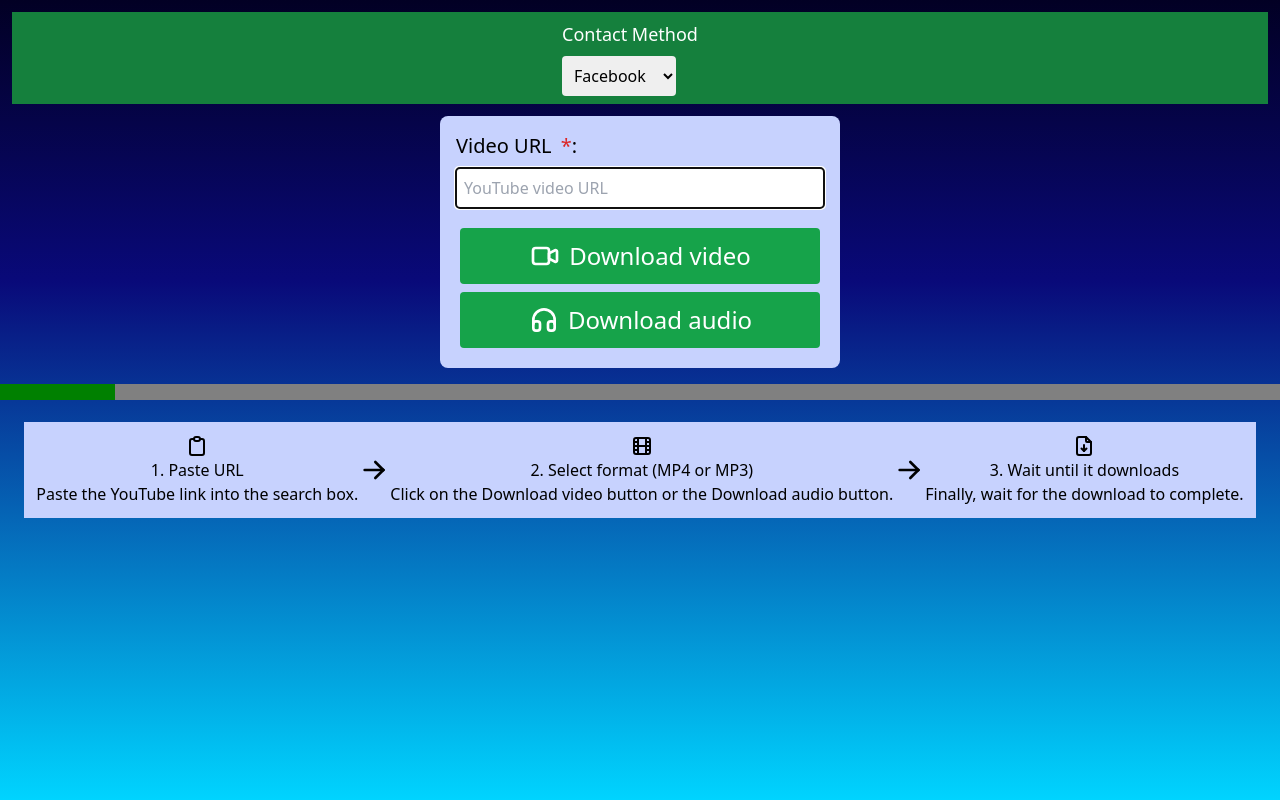
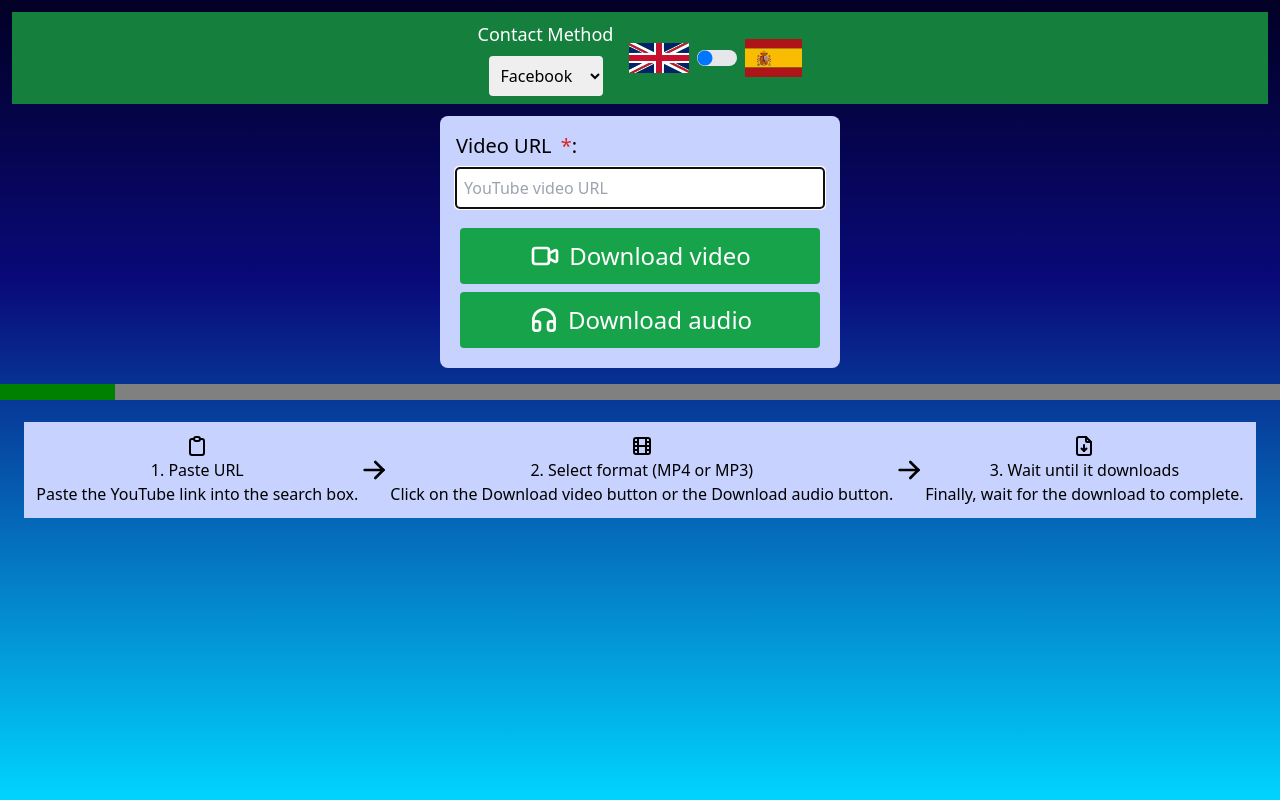
Before and after one commit to RaulCatalinas/EasyViewerWeb, an Astro site: page / in a window 1280 px wide. Built offline with nearby package versions, Linux system fonts and the light colour scheme; Astro itself is replaced by a stand-in of ours.

Commit message:
feat(Root): Added language selector component
- Created the language selector component in the UI, but the logic to switch languages is pending implementation.

```diff
--- a/src/components/contact/DropdownContact.tsx
+++ b/src/components/contact/DropdownContact.tsx
@@ -18,7 +18,7 @@ export default function DropdownContact() {
 	}
 
 	return (
-    <>
+		<div className="flex flex-col items-center justify-center">
 			<label
 				htmlFor="contact-method"
 				className="text-lg mb-2 block text-white text-center"
@@ -35,6 +35,6 @@ export default function DropdownContact() {
 				<Option value="twitter" text="Twitter" />
 				<Option value="github" text="GitHub" />
 			</select>
-    </>
+		</div>
 	)
 }
--- /dev/null
+++ b/src/components/languages/ChangeLanguage.tsx
@@ -0,0 +1,37 @@
+// Icons
+import SpanishFlag from "@/icons/flags/SpanishFlag"
+import UKFlag from "@/icons/flags/UKFlag"
+
+// Hooks
+import { useRangeValue } from "@/hooks/useRangeValue"
+
+export default function ChangeLanguage() {
+	const { rangeValue, changeRangeValue } = useRangeValue()
+
+	return (
+		<div className="flex flex-row gap-2 justify-center items-center max-md:flex-col">
+			<button
+				type="button"
+				onClick={() => changeRangeValue(0)}
+				className="max-md:mb-3"
+			>
+				<UKFlag />
+			</button>
+			<input
+				type="range"
+				min={0}
+				max={1}
+				value={rangeValue}
+				onClick={() => changeRangeValue(rangeValue === 0 ? 1 : 0)}
+				className="w-10 bg-gray-200 rounded-full appearance-none focus:outline-none focus:ring-2 focus:ring-blue-500 max-md:rotate-90"
+			/>
+			<button
+				type="button"
+				onClick={() => changeRangeValue(1)}
+				className="max-md:mt-3"
+			>
+				<SpanishFlag />
+			</button>
+		</div>
+	)
+}
--- a/src/components/nav/NavBar.astro
+++ /dev/null
@@ -1,11 +0,0 @@
----
-import DropdownContact from "../contact/DropdownContact"
----
-
-<nav class="p-2 m-3 bg-green-700">
-  <ul class="m-0 p-0 flex justify-center items-center">
-    <li class="mr-5">
-      <DropdownContact client:load />
-    </li>
-  </ul>
-</nav>
--- /dev/null
+++ b/src/hooks/useRangeValue.ts
@@ -0,0 +1,11 @@
+import { useState } from "react"
+
+export function useRangeValue() {
+	const [rangeValue, setRangeValue] = useState<0 | 1>(0)
+
+	const changeRangeValue = (value: 0 | 1) => {
+		setRangeValue(value)
+	}
+
+	return { rangeValue, changeRangeValue }
+}
--- /dev/null
+++ b/src/icons/flags/SpanishFlag.tsx
@@ -0,0 +1,271 @@
+export default function SpanishFlag() {
+	return (
+		<svg
+			xmlns="http://www.w3.org/2000/svg"
+			fillRule="evenodd"
+			clipRule="evenodd"
+			imageRendering="optimizeQuality"
+			shapeRendering="geometricPrecision"
+			textRendering="geometricPrecision"
+			viewBox="0 0 640 427"
+			height="40"
+			width="57"
+		>
+			<title>Spanish flag</title>
+			<path fill="#ad1518" d="M0 0h640v107H0V0Z" />
+			<path fill="#f9bc00" d="M0 107h640v213H0V107Z" />
+			<path
+				fill="#947608"
+				d="M215 135c-2 1-2 3 1 4l-6 2c-2-2-2-3 0-4l1 1v-2c1-2 0-4-1-5 2-5 4-5 7 0l-2 4Z"
+			/>
+			<path fill="#24459a" d="M211 136v2l-1-1 1-1Z" />
+			<path
+				fill="#585554"
+				d="m215 135 2 4c-2 1-2 3 0 5l-6-2-2 2 1-3 6-2c-3-1-3-3-1-4Z"
+			/>
+			<path
+				fill="#8e6f1b"
+				d="m209 144 2-2 6 2 2-1c-2-1-2-2 0-2l1 2 2-2 1 2 3-2c3 0 5 1 8 3l10 1c-1 3 0 3 2 1l1 3c1-3 2-3 3 0l2-1 6 8-2 1c4 1 4 2 0 3 3 1 3 2 1 3 0 2 0 4-2 7-3 0-5 2-5 5l-1-2c-3 1-5 1-6-2l9-3c-1-3-2-5-1-7l2-3c-1-5-4-7-8-8h-8v7c-3 2-4 5-2 9l-4 1c-1-2 0-3 1-4v-6l-2-1h3c1-6-1-10-6-11-4-1-7 0-9 1-1 1-2 2-1 4l-4-2c-2 3-2 7-2 11l4-1-1-2 1-5 2 1v1l-2 12h-4v4l-6-1c0-3 2-5 5-4l-1-11c1-6-1-9-7-8-8 0-11 3-8 11l1 4-1 1c2 3 2 5-2 6-2-2-2-4 0-5l-3-5v-7c-5-1-10 0-13 3-3 2-3 5-1 8l-1 7h3l-1 6c-1-3-3-4-5-3l-3-9 2-2c-3-7 1-12 10-14l3 1c-2-1-2-2 0-2l1 2c1-2 2-3 3-1l9-4c1 2 2 2 2-1l7-1c2 0 3 1 2 3l2 1Z"
+			/>
+			<path fill="#f3b701" d="M251 161c-5-3-9-4-14-4v-7h8c4 1 7 3 8 8l-2 3Z" />
+			<path fill="#988757" d="M217 150v2l-2-1-1 5 1 2-4 1c0-4 0-8 2-11l4 2Z" />
+			<path
+				fill="#f5b902"
+				d="M189 157c-6-1-10 0-14 4-2-3-2-6 1-8 3-3 8-4 13-3v7Z"
+			/>
+			<path
+				fill="#f6b900"
+				d="m230 156-13-3v-3c-1-2 0-3 1-4 2-1 5-2 9-1 5 1 7 5 6 11h-3Z"
+			/>
+			<path
+				fill="#f8bb00"
+				d="M209 153c-6 0-11 1-15 3-3-8 0-11 8-11 6-1 8 2 7 8Z"
+			/>
+			<path
+				fill="#af0b24"
+				d="m209 153 1 11c-3-1-5 1-5 4-1-1-2 0-3 1l-1-2c-1-2-3-3-4-2l-2-5-1-4c4-2 9-3 15-3Z"
+			/>
+			<path
+				fill="#a61123"
+				d="m217 153 13 3 2 1v6c-2 0-3 1-3 3l-4 1 1 2 4 4c-4 2-6 2-8-2-2 3-5 3-7 1-1-2 0-3 1-3 4-1 5-2 2-5l-3 1 2-12Z"
+			/>
+			<path
+				fill="#aa0b23"
+				d="m189 157 3 5c-2 1-2 3 0 5-2-1-4 0-4 2-2 0-2 1 0 2h6c0 4-1 5-5 5l-3-4v5l-9-2-1-1 1-6h-3l1-7c4-4 8-5 14-4Z"
+			/>
+			<path
+				fill="#a80c23"
+				d="M237 157c5 0 9 1 14 4-1 2 0 4 1 7l-9 3c1 3 3 3 6 2l1 2-9 2-1-5c-1 1-2 2-1 4l-6-2c-1-2 0-3 1-3 2 1 3 0 5-2h-1l-3-3c-2-4-1-7 2-9Z"
+			/>
+			<path fill="#947400" d="M216 169c-1-2-2-3-1-4l3-1c3 3 2 4-2 5Z" />
+			<path fill="#997900" d="m229 166 1 4-4-1-1-2 4-1Z" />
+			<path fill="#916f02" d="M192 171h-4c-2-1-2-2 0-2 1-1 2-2 4-1v3Z" />
+			<path fill="#927101" d="M238 169h1c-2 2-3 3-5 2v-3c1-1 2 0 4 1Z" />
+			<path
+				fill="#902220"
+				d="m195 160 2 5c1-1 3 0 4 2l1 2c1-1 2-2 3-1l6 1v-4h4c-1 1 0 2 1 4-1 0-2 1-1 3l-2-3c-2 5-5 6-9 3-1 0-2 1-2 3l-4-1-4-3h-2v-3c-2-1-3 0-4 1 0-2 2-3 4-2 4-1 4-3 2-6l1-1Z"
+			/>
+			<path fill="#957400" d="M201 167c-1 2-3 3-5 3-1-4 1-5 5-3Z" />
+			<path fill="#8b6603" d="M180 169c4 0 5 2 1 5-4-1-4-3-1-5Z" />
+			<path
+				fill="#6e1f11"
+				d="M232 163c-1 1-2 2-1 4l4-1 3 3c-2-1-3-2-4-1v3c-1 0-2 1-1 3l-2-3-1 2-4-4 4 1-1-4c0-2 1-3 3-3Z"
+			/>
+			<path
+				fill="#6d3c0a"
+				d="m194 171 4 3 4 1a4599 4599 0 0 0 22 0l8 1h-27l17 1-17 2-9-1 7-1c-5-1-9 0-13 1l5 1-8 2c2 1 2 2 0 4l-2-3c1-2 1-3-1-3l5-3c4 0 5-1 5-5Z"
+			/>
+			<path
+				fill="#826110"
+				d="M215 172c2 2 5 2 7-1 2 4 4 4 8 2l1-2 2 3 6 2c-1-2 0-3 1-4l1 5 9-2c-5 2-9 6-11 11l-4 2c-11-3-21-4-31-3l-6-2c-1-1-2-2-1-3s3 0 5 1c-5 1-4 2 0 2l4-1-1-3 17-2-17-1a19421 19421 0 0 0-3-1c0-2 1-3 2-3 4 3 7 2 9-3l2 3Z"
+			/>
+			<path fill="#916e15" d="m189 176-5 3a3742 3742 0 0 0-7-4l9 2v-5l3 4Z" />
+			<path
+				fill="#876a05"
+				d="m205 179 1 3-4 1c-4 0-5-1 0-2-2-1-4-2-5-1s0 2 1 3l6 2c-19 1-19 3 0 5l31-2 4-2v2l-6 3h-40l-6-3v-3c2-2 2-3 0-4l8-2-5-1c4-1 8-2 13-1l-7 1 9 1Z"
+			/>
+			<path fill="#19542d" d="M224 180c2-1 4 0 6 1l-3 1-3-2Z" />
+			<path fill="#4c472e" d="M276 180c-1 1-1 2-2 1-1-2 0-3 1-3l1 2Z" />
+			<path
+				fill="#b58e21"
+				d="m276 180 8 2v5l-1-3c-3-2-6-2-8 1-2-3-5-3-7-1-2 0-3 1-2 3-2-2-2-3 0-5l8-1c1 1 1 0 2-1Z"
+			/>
+			<path fill="#863f14" d="m159 188-9-3-3-4 5-2 8 3c1 2 1 4-1 6Z" />
+			<path fill="#990320" d="M204 185c10-1 20 0 31 3l-31 2c-3-2-3-4 0-5Z" />
+			<path fill="#350b09" d="M204 185c-3 1-3 3 0 5-19-2-19-4 0-5Z" />
+			<path
+				fill="#892b17"
+				d="m284 187-2 1c-5-2-10-2-14 0l-2-1c-1-2 0-3 2-3 2-2 5-2 7 1 2-3 5-3 8-1l1 3Z"
+			/>
+			<path fill="#882916" d="m145 182 3 4-4 2c-3-3-3-5 1-6Z" />
+			<path
+				fill="#ad0425"
+				d="M214 225c8 1 13 7 13 16l27 1v36c-1 5-4 9-9 12l-14 3c-10-2-15-8-17-17v-18c1-1 2 0 4 1-1 4-2 9-1 13l2 10c3 0 5 2 5 5 2 1 4 2 6 1l4 2c3-2 5-3 9-3 0-3 2-5 5-5 0-4 1-7 3-10v-27l-24 1c1 1 0 2-1 3l1 1c2-3 4-3 6 0-1 3-2 7-1 11l-3-6-5-3v4l8 7v1c-4-2-8-2-11-1l-1-2 1-6-3 2-12-2-2-2c-3-2-4-4-3-6v-11c-1-3 0-5 3-6l2-2h-4c-1-6 0-11 2-16l-1-3h-3l2-7h-6v-5h-7l2 12h-3v-3l2-4h-7v26h-3v8h20v5h-28v-49h41c-1 11 0 22 1 33Z"
+			/>
+			<path fill="#aeacad" d="M254 192v49h-27c0-9-5-15-13-16v-33h40Z" />
+			<path fill="#705006" d="m282 188-1 3 3 1h-18l3-1-1-3c4-2 9-2 14 0Z" />
+			<path
+				fill="#7c6003"
+				d="m147 181 3 4 9 3c-1 1-2 2-1 4h3l-2 8v19h-1v-16h-13v18h-1c-1-8 0-15 1-22-3-2-4-4-3-7l4-1-2-3 4-2a514 514 0 0 1-1-5Z"
+			/>
+			<path fill="#9e7e00" d="M143 193h17v4h-17v-4Z" />
+			<path fill="#7f2413" d="m151 189 5 2h-9l4-2Z" />
+			<path
+				fill="#876900"
+				d="M266 192h18l1 3-3 5v3h-14c-2-1-2-2 0-3-2-2-3-3-3-5l1-3Z"
+			/>
+			<path fill="#7c6d3d" d="m241 202-5-3v-4c3 1 6 3 8 6l-3 1Z" />
+			<path fill="#a8a8a7" d="M158 219c-5-1-9 0-13 2v-18h13v16Z" />
+			<path fill="#a8a8a8" d="m280 220-11-1v-15h12l-1 16Z" />
+			<path fill="#817757" d="M268 203h14v18l-2-1 1-16h-12v15h-1v-16Z" />
+			<path
+				fill="#5a3b05"
+				d="M188 206h-3c-1 3 0 5 3 6h-4c-1 0-2 1-1 3h20v-6l1 3c-2 5-3 10-2 16h4l-2 2c-1-1-2-2-3-1v-13h-17v13h-3v6c2-1 4 0 7 1h-8v-8h3v-26h7l-2 4Z"
+			/>
+			<path
+				fill="#bf5797"
+				d="m236 199 5 3 1 7c-5 3-5 6-1 11l4 1-1-13c-1-5 1-8 5-9l1 1-4 7v14c-5 1-6 4-2 8-2 2-2 4 0 6l-2 3c-1-2-2-3-3-1l-2-4c1-1 2-2 4-1v-3h-4l-1-4c-1 1-2 3-1 5-2-1-4 0-6 1v-3c4 0 5-2 2-4-1-1 0-2 1-3l4-1c-3-1-4-2-5-4-2 1-4 2-6 1l-2 4-3-3 2-2c-2-1-2-2 0-2 2 1 3 1 5-1-2-2-4-4-4-6l-4-1c2-2 2-3 0-4l3 1 2-3 1 6 7 2c0-2 1-3 3-4l-2-2-1-1 4-2Z"
+			/>
+			<path fill="#914c5e" d="m233 202 2 2c-2 1-3 2-3 4-1-3-2-5-4-6h5Z" />
+			<path
+				fill="#a32321"
+				d="M158 219h1l12 1v10c-5-2-9-2-13-2-5-1-9 0-13 2v9l-7-2-3-9c1-4 4-6 9-7h1c4-2 8-3 13-2Z"
+			/>
+			<path
+				fill="#a11b20"
+				d="M268 219h1l11 1 2 1c4 0 7 3 10 7l-4 9-6 2v-9c-5-2-10-2-14-2l-13 2v-9c4-2 8-3 13-2Z"
+			/>
+			<path
+				fill="#806603"
+				d="M204 230c-3 1-4 3-3 6h-13c-3-1-5-2-7-1v-6h3v-13h17v13c1-1 2 0 3 1Z"
+			/>
+			<path fill="#975e08" d="M277 222c0 3 1 3 3 1l-1 5c-1-3-2-3-3 0l1-6Z" />
+			<path fill="#976904" d="M259 223c0-2 1-2 2 0l1 4-3-4Z" />
+			<path
+				fill="#904c67"
+				d="M231 224c3 2 2 4-2 4v3c2-1 4-2 6-1-3 0-5 1-6 3-1-1-2-2-1-3-4-1-4-1 0-3-1-3 0-3 2 0l1-3Z"
+			/>
+			<path fill="#a29e9c" d="M268 228c4 0 9 0 14 2v17l-12-5-3-8 1-6Z" />
+			<path fill="#a8a7a7" d="M158 228v5l-1 8-12 6v-17c4-2 8-3 13-2Z" />
+			<path fill="#0043ac" d="M191 230h3v5h-3v-5Z" />
+			<path
+				fill="#153b92"
+				d="M210 229c10 0 14 6 12 17-5 10-11 10-18 1-2-8 0-14 6-18Z"
+			/>
+			<path fill="#4c3836" d="M254 192h1v38l-1 48v-36l-27-1h27v-49Z" />
+			<path
+				fill="#a51223"
+				d="M158 233c4-1 6 2 6 7l-1 5-4 4h-1l-13 7h-1l-3 1c2 2 2 5 0 8-8-9-7-15 4-18l12-6 1-8Z"
+			/>
+			<path fill="#7b6719" d="M217 234c3 2 4 4 2 8l-3 1-1-5 2-4Z" />
+			<path
+				fill="#a71223"
+				d="m267 234 3 8 12 5c9 4 10 10 3 18-2-3-2-5 0-7-1-2-2-3-3-2-2-2-3-3-5-2l-7-4-2-1c-7-4-8-8-5-14 1-1 2-2 4-1Z"
+			/>
+			<path
+				fill="#2f2112"
+				d="M193 191h40c7-1 14 0 22 1h-41v33c-1-11-2-22-1-33h-41v50l-1 31v-82h22Z"
+			/>
+			<path fill="#234376" d="m197 219 2 2-1 2c-1-2-2-3-1-4Z" />
+			<path fill="#3a4968" d="m186 219 2 2-1 2c-1-2-2-3-1-4Z" />
+			<path
+				fill="#795f00"
+				d="M196 201c-2 2-3 4-2 8h3l-2-6 1-1h6l-2 7h3v6h-20c-1-2 0-3 1-3h4c-3-1-4-3-3-6h3v3h3l-2-12h7v4Z"
+			/>
+			<path fill="#5b210b" d="M196 201v1l-1 1 2 6h-3c-1-4 0-6 2-8Z" />
+			<path fill="#6c5c1f" d="m208 234 4 4-1 5h-4l-1-5 2-4Z" />
+			<path fill="#937400" d="M172 242h4a421 421 0 0 1-2 39l-2-6-1-2 1-31Z" />
+			<path
+				fill="#671d12"
+				d="M200 236h1v11a237 237 0 0 0 1 44l-3 1-4 1v-51h-14v46h-2l-2-2c-2-1-3-2-2-3l1-41h-4v-1h28v-5Z"
+			/>
+			<path fill="#b40026" d="M177 286v-44h3l-1 45-2-1Z" />
+			<path fill="#9a7a00" d="m185 242-1 49-3-3v-46h4Z" />
+			<path
+				fill="#5a3c09"
+				d="M185 242h1c-1 16 0 33 1 50l2 1 1-51h1v51h4l-2 2c-6-1-11-4-14-7h2l3 3 1-49Z"
+			/>
+			<path fill="#b00026" d="M186 242h4l-1 51-2-1c-1-17-2-34-1-50Z" />
+			<path fill="#987900" d="M191 242h4v51h-4v-51Z" />
+			<path fill="#b40026" d="M199 292h-3v-50h3v50Z" />
+			<path fill="#73621e" d="M212 242c1 0 3 1 3 3v6l-3-1c0-2-1-3-2-3l2-5Z" />
+			<path
+				fill="#9e7d00"
+				d="M201 247c-1 2 0 4 3 6a648 648 0 0 1-2 38c-2-7-2-15-2-22l1-22Z"
+			/>
+			<path fill="#b0b0b0" d="m270 250 7 4v20h-8c-1-9 0-17 1-24Z" />
+			<path fill="#a7a6a7" d="M158 249v26h-13v-19l13-7Z" />
+			<path
+				fill="#805805"
+				d="M218 259v-2l3-2-1 6 1 2c3-1 7-1 11 1v2l-5 2c-7-4-9-2-5 4v5l4-6 6-4 3 1v18l9-3-1-6-5-3-2-6 1-1 6 5 3 6v-6c3-6 1-8-5-4l-4-2v-2c2-3 5-3 8 0l3-3c-2-4-2-8-1-11-2 1-3 4-4 7-3 1-5 3-6 6l-1-1 2-6 7-6v-2c-3 2-5 2-8 0l-2 1 2 5c-2 2-3 5-2 8l-3 1-8-7v-4l5 3 3 6c-1-4 0-8 1-11-2-3-4-3-6 0l-1-1c1-1 2-2 1-3l24-1v27c-2 3-3 6-3 10-3 0-5 2-5 5-4 0-6 1-9 3l-4-2c-2 1-4 0-6-1 0-3-2-5-5-5l-2-10c-1-4 0-9 1-13Z"
+			/>
+			<path
+				fill="#a71322"
+				d="M237 264v-1c1-3 3-5 6-6 1-3 2-6 4-7-1 3-1 7 1 11l-3 3c-3-3-6-3-8 0Z"
+			/>
+			<path
+				fill="#a80b22"
+				d="M236 262h-1c-1-3 0-6 2-8l-2-5 2-1c3 2 5 2 8 0v2l-7 6-2 6Z"
+			/>
+			<path
+				fill="#928c83"
+				d="m268 249 2 1c-1 7-2 15-1 24h8v-20c2-1 3 0 5 2v19h-14v-26Z"
+			/>
+			<path fill="#5f1a13" d="m204 253 2 2c-2 11-2 22 0 33l-4 3 1-2 1-36Z" />
+			<path
+				fill="#b20227"
+				d="m206 255 1 2a421 421 0 0 1-1 31c-2-11-2-22 0-33Z"
+			/>
+			<path fill="#9d7c00" d="m212 279-3 4v-25h4l-1 21Z" />
+			<path
+				fill="#5c1113"
+				d="m206 255 12 2v2c-2-1-3-2-4-1v18l-2 3 1-21h-4v25l-1 3a421 421 0 0 0-2-31Z"
+			/>
+			<path fill="#2c6132" d="M235 262h1l1 1v4l-1 1h-1l-3-1v-4l3-1Z" />
+			<path fill="#a70c22" d="M232 266v1l-6 4-4 6v-5c-4-6-2-8 5-4l5-2Z" />
+			<path fill="#ac0424" d="M237 267v-1l4 2c6-4 8-2 5 4v6l-3-6-6-5Z" />
+			<path
+				fill="#a70f22"
+				d="m235 279-2 6-9-2c-1-5 0-7 5-8 3-8 4-8 3 2v2c1-4 2-4 3 0Z"
+			/>
+			<path fill="#a90a23" d="M235 268h1l2 6 5 3 1 6-9 3v-18Z" />
+			<path fill="#92740c" d="M158 249h1v30l-16 1 1-24h1v19h13v-26Z" />
+			<path fill="#1d1502" d="M174 281c-2-2-3-4-2-6l2 6Z" />
+			<path fill="#8a6c01" d="M268 275h14l2 5h-18l2-5Z" />
+			<path
+				fill="#61511a"
+				d="M159 279c2 1 3 3 3 7h-8c2-1 4-2 7-1v-4h-18v4c2-1 4 0 6 1h-8l2-6 16-1Z"
+			/>
+			<path
+				fill="#5f501b"
+				d="M266 280h18l2 6h-9c2-1 4-2 7-1v-4h-18v4c2-1 4 0 7 1h-9l2-6Z"
+			/>
+			<path fill="#9b7b00" d="M154 286h-5c-2-1-4-2-6-1v-4h18v4c-3-1-5 0-7 1Z" />
+			<path fill="#9c7b00" d="M277 286h-4c-3-1-5-2-7-1v-4h18v4c-3-1-5 0-7 1Z" />
+			<path fill="#0c3b8c" d="M264 286h22a519 519 0 0 0-22 0Z" />
+			<path fill="#8f8f8e" d="M288 288v2h-26v-2h26Z" />
+			<path fill="#0c3e93" d="M288 290v2h-26v-2h26Z" />
+			<path
+				fill="#888986"
+				d="m139 286 1 2h23l1-2 1 9c-3-2-5-2-7-2h-13c-3 0-5 1-6 4-2-4-2-8 0-11Z"
+			/>
+			<path fill="#0c3d90" d="M142 289h15c3-1 5 0 7 2l-24 1-1-1 3-2Z" />
+			<path fill="#043a8f" d="M139 286h25l-1 2h-23l-1-2Z" />
+			<path
+				fill="#9e9993"
+				d="M214 276c2 9 7 15 17 17l3 2-7 2a85 85 0 0 1-34-2l2-2 4-1 3-1 4-3 2-2 1-3 3-4 2-3Z"
+			/>
+			<path fill="#882426" d="M214 292h-1c-2-3-2-5 1-6v6Z" />
+			<path fill="#747980" d="M288 292v2h-26v-2h26Z" />
+			<path
+				fill="#1e583f"
+				d="M213 292h1l1 2c2-3 5-3 8-1l-1 1c-4 0-7 1-9 3-4-1-7-2-9-5 2-1 5 0 8 2l1-2Z"
+			/>
+			<path fill="#4d3f3a" d="m245 290-11 5-3-2 14-3Z" />
+			<path fill="#1c3d85" d="M288 294v3h-26v-3h26Z" />
+			<path fill="#1a3e8a" d="m165 295-2 2h-24c1-3 3-4 6-4h13c2 0 4 0 7 2Z" />
+			<path fill="#2a2312" d="M196 296c10 2 20 2 31 1l-14 2c-7 0-12-1-17-3Z" />
+			<path fill="#ad1518" d="M0 320h640v107H0V320Z" />
+		</svg>
+	)
+}
--- /dev/null
+++ b/src/icons/flags/UKFlag.tsx
@@ -0,0 +1,58 @@
+export default function UKFlag() {
+	return (
+		<svg
+			xmlns="http://www.w3.org/2000/svg"
+			fillRule="evenodd"
+			clipRule="evenodd"
+			imageRendering="optimizeQuality"
+			shapeRendering="geometricPrecision"
+			textRendering="geometricPrecision"
+			viewBox="0 0 640 320"
+			height="30"
+			width="60"
+		>
+			<title>UK flag</title>
+			<path
+				fill="#fdfdfd"
+				d="M1 0h72l193 97 1-97h21v128H0v-21a9936 9936 0 0 0 139-2L0 36V24l165 82a386 386 0 0 0 45-1L1 0Z"
+			/>
+			<path fill="#022169" d="M73 0h194l-1 97L73 0Z" />
+			<path
+				fill="#c7102d"
+				d="M288 0h64v128h288v64H352v128h-64V192H0v-64h288V0Z"
+			/>
+			<path
+				fill="#fdfdfd"
+				d="M352 0h21c-1 32 0 64 1 97L567 0h24a30559 30559 0 0 1-212 106h48L639 0h1v36a13463 13463 0 0 1-141 70l141 1v21H352V0Z"
+			/>
+			<path fill="#022169" d="M373 0h194L374 97c-1-33-2-65-1-97Z" />
+			<path
+				fill="#c81530"
+				d="M591 0h48L427 106l-45-1L591 0ZM0 0h1l209 105-45 1L0 24V0Z"
+			/>
+			<path fill="#012169" d="m0 36 139 69-139 1V36Zm640 0v70l-139-1 139-69Z" />
+			<path fill="#566b9b" d="m139 105 2 1-141 1v-1l139-1Z" />
+			<path fill="#da6175" d="m210 105 3 1a386 386 0 0 1-3-1Z" />
+			<path fill="#da6275" d="M382 105Z" />
+			<path fill="#566b9b" d="m501 105 139 1v1a9936 9936 0 0 1-139-2Z" />
+			<path
+				fill="#fdfdfd"
+				d="M0 192h288v128h-21l-1-97-193 97H49a30531 30531 0 0 1 212-107c-17-1-33-1-48 1-71 34-142 70-212 106H0v-36a13474 13474 0 0 1 141-71H0v-21Zm640 0v21a9936 9936 0 0 0-139 2l139 69v12l-165-82a386 386 0 0 0-45 1l209 105h-72l-193-97c-1 32-2 64-1 97h-21V192h288Z"
+			/>
+			<path fill="#566b9b" d="M0 214v-1a9936 9936 0 0 1 0 1Z" />
+			<path fill="#da6275" d="M213 214Z" />
+			<path fill="#da6175" d="M475 214Z" />
+			<path fill="#566b9b" d="M640 213v1a4830 4830 0 0 0 0-1Z" />
+			<path fill="#012169" d="M0 214c46-1 92 0 139 1-47 22-93 45-139 69v-70Z" />
+			<path
+				fill="#c81630"
+				d="M213 214c15-1 30 0 45 1-70 34-140 69-209 105H1c70-36 141-72 212-106Zm217 1c14-1 29-2 45-1l165 82v24h-1L430 215Z"
+			/>
+			<path fill="#012169" d="M501 215c46-1 92-2 139-1v70l-139-69Z" />
+			<path
+				fill="#022169"
+				d="M267 320H73l193-97 1 97Zm300 0H373c-1-33 0-65 1-97l193 97Z"
+			/>
+		</svg>
+	)
+}
--- a/src/pages/index.astro
+++ b/src/pages/index.astro
@@ -3,15 +3,17 @@
 import Layout from "@/layouts/Layout.astro"
 
 // Components
+import DropdownContact from "@/components/contact/DropdownContact"
 import DownloadForm from "@/components/form/DownloadForm.astro"
 import HowToUse from "@/components/how-to-use/HowToUse.astro"
-import NavBar from "@/components/nav/NavBar.astro"
+import ChangeLanguage from "@/components/languages/ChangeLanguage"
 import ProgressBar from "@/components/progress-bar/ProgressBar.astro"
 ---
 
 <Layout title="EasyViewer">
-  <header>
-    <NavBar />
+  <header class="p-2 m-3 bg-green-700 flex flex-row items-center justify-center gap-4">
+    <DropdownContact client:load />
+    <ChangeLanguage client:load />
   </header>
 
   <main>
```
Lines whose indentation alone changed are shown as unchanged.
